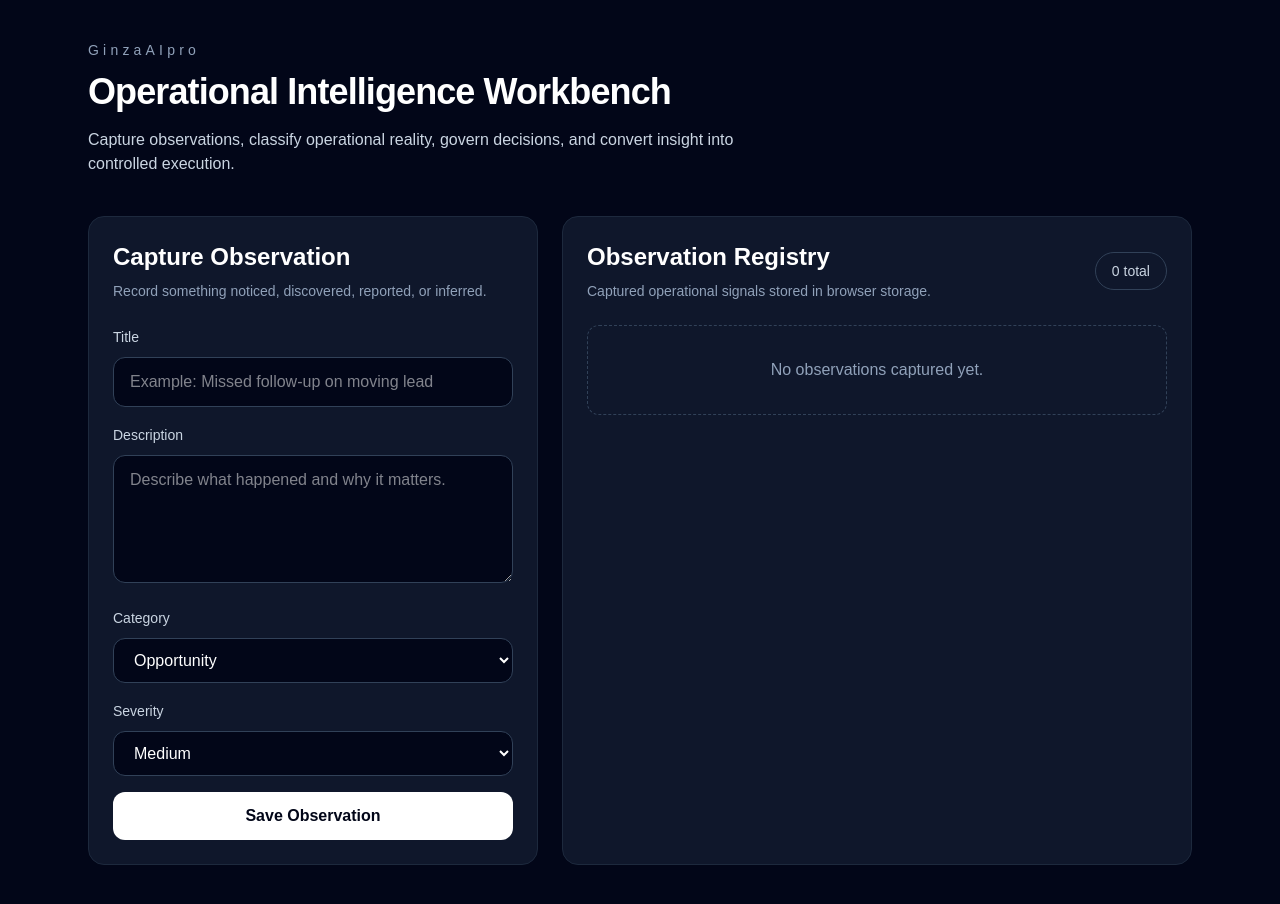
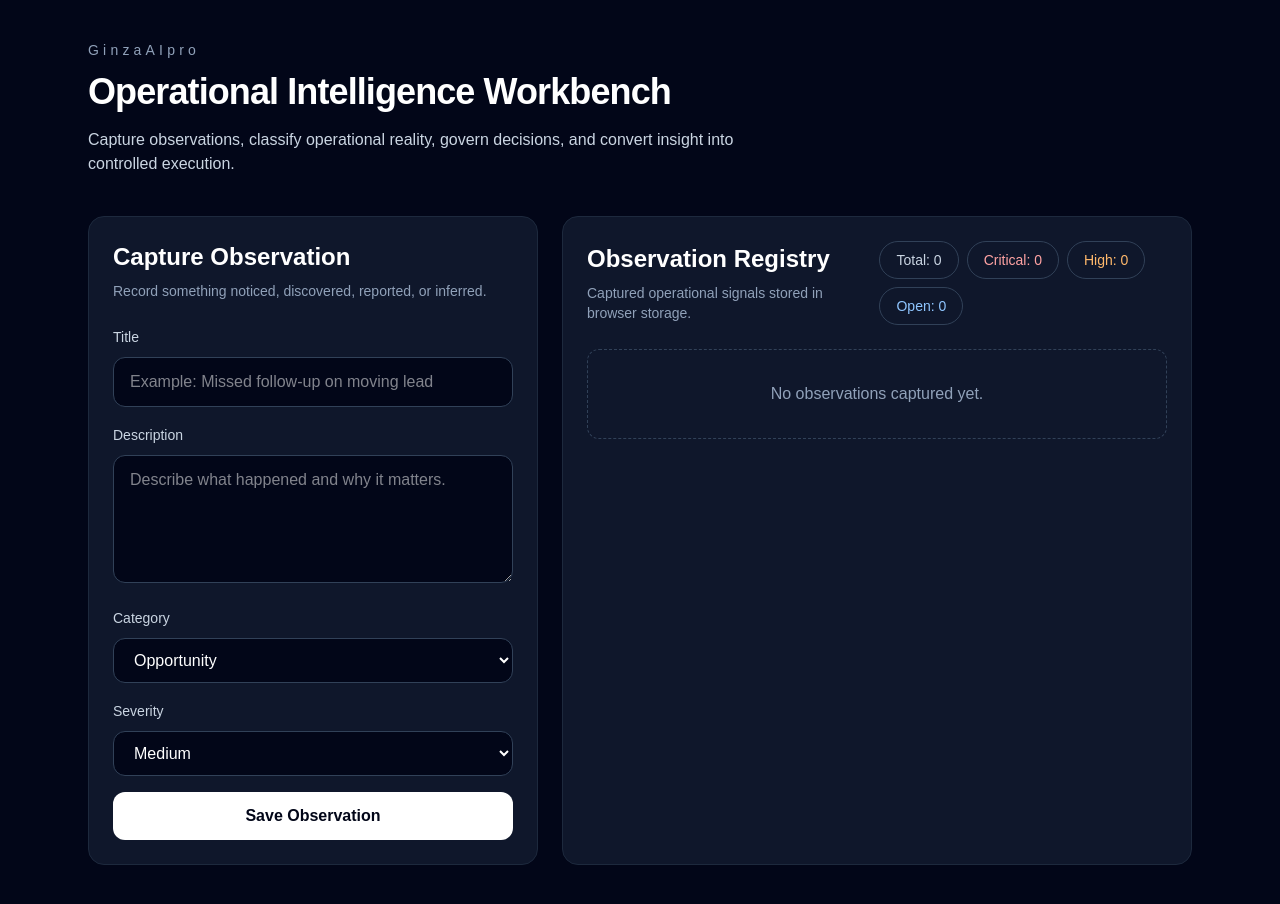
Before and after one commit to Simbaboop/GinzaAIpro, a Next.js app in the folder apps/ginzaaipro-dashboard/: page / in a window 1280 px wide. Built offline with nearby package versions, Linux system fonts and the light colour scheme.

Commit message:
Add Observation intelligence counters

```diff
--- a/apps/ginzaaipro-dashboard/src/app/page.tsx
+++ b/apps/ginzaaipro-dashboard/src/app/page.tsx
@@ -156,8 +156,29 @@ export default function Home() {
                   Captured operational signals stored in browser storage.
                 </p>
               </div>
-              <div className="rounded-full border border-slate-700 px-4 py-2 text-sm text-slate-300">
-                {observations.length} total
+              <div className="flex gap-2 flex-wrap">
+                <div className="rounded-full border border-slate-700 px-4 py-2 text-sm text-slate-300">
+                  Total: {observations.length}
+                </div>
+
+                <div className="rounded-full border border-slate-700 px-4 py-2 text-sm text-red-300">
+                  Critical:{" "}
+                  {observations.filter((o) => o.severity === "Critical").length}
+                </div>
+
+                <div className="rounded-full border border-slate-700 px-4 py-2 text-sm text-orange-300">
+                  High:{" "}
+                  {observations.filter((o) => o.severity === "High").length}
+                </div>
+
+                <div className="rounded-full border border-slate-700 px-4 py-2 text-sm text-blue-300">
+                  Open:{" "}
+                  {
+                    observations.filter(
+                      (o) => o.status !== "Resolved" && o.status !== "Archived",
+                    ).length
+                  }
+                </div>
               </div>
             </div>
 
```
